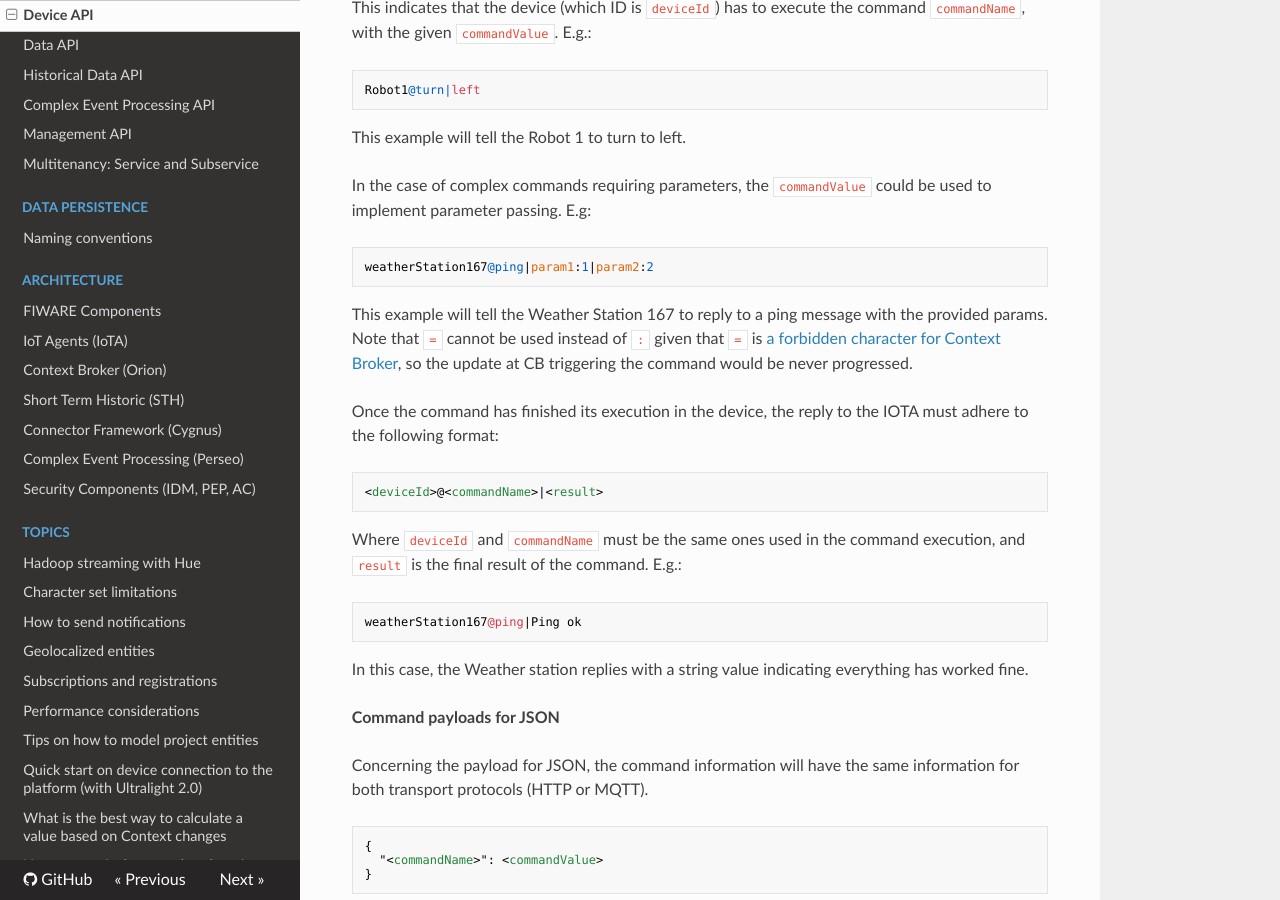
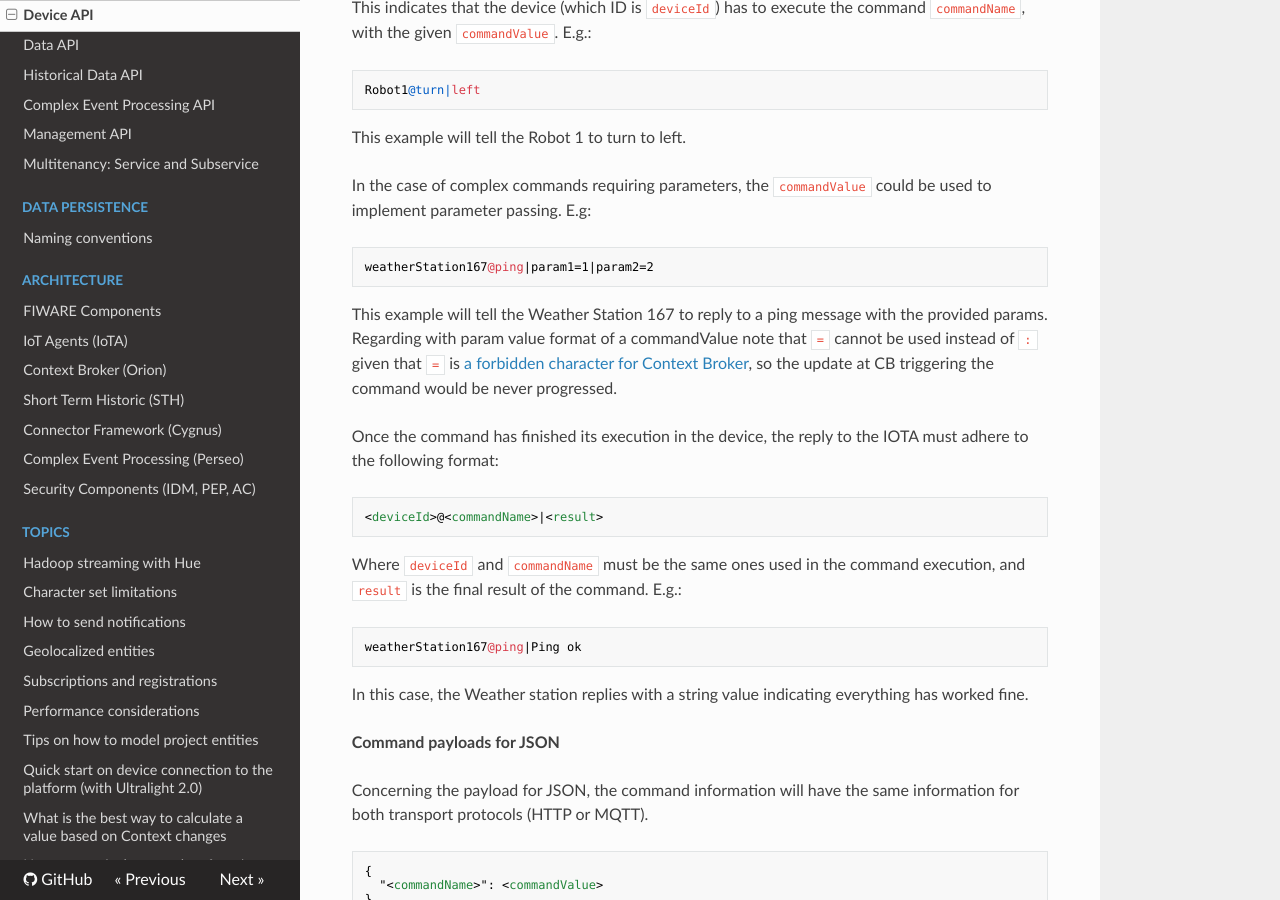
Before and after one commit to telefonicaid/thinking-cities, an MkDocs documentation site: the page built from docs/device_api.md, in a window 1280 px wide and 900 px high, scrolled down 10260 px. Built offline with MkDocs 1.6.1, drawn with Linux system fonts in a browser that asks for light colours; nearby versions of some CDN libraries; old or Windows-style settings are respelled for this version of MkDocs.

Commit message:
Update device_api.md

````diff
--- a/docs/device_api.md
+++ b/docs/device_api.md
@@ -444,10 +444,10 @@ This example will tell the Robot 1 to turn to left.
 In the case of complex commands requiring parameters, the `commandValue` could be used to implement parameter passing. E.g:
 
 ```
-weatherStation167@ping|param1:1|param2:2
+weatherStation167@ping|param1=1|param2=2
 ```
 
-This example will tell the Weather Station 167 to reply to a ping message with the provided params. Note that `=` cannot be used instead of `:` given that `=` is [a forbidden character for Context Broker](https://fiware-orion.readthedocs.io/en/master/user/forbidden_characters/index.html), so the update at CB triggering the command would be never progressed.
+This example will tell the Weather Station 167 to reply to a ping message with the provided params. Regarding with param value format of a commandValue note that `=` cannot be used instead of `:` given that `=` is [a forbidden character for Context Broker](https://fiware-orion.readthedocs.io/en/master/user/forbidden_characters/index.html), so the update at CB triggering the command would be never progressed.
 
 Once the command has finished its execution in the device, the reply to the IOTA must adhere to the following format:
 
````
